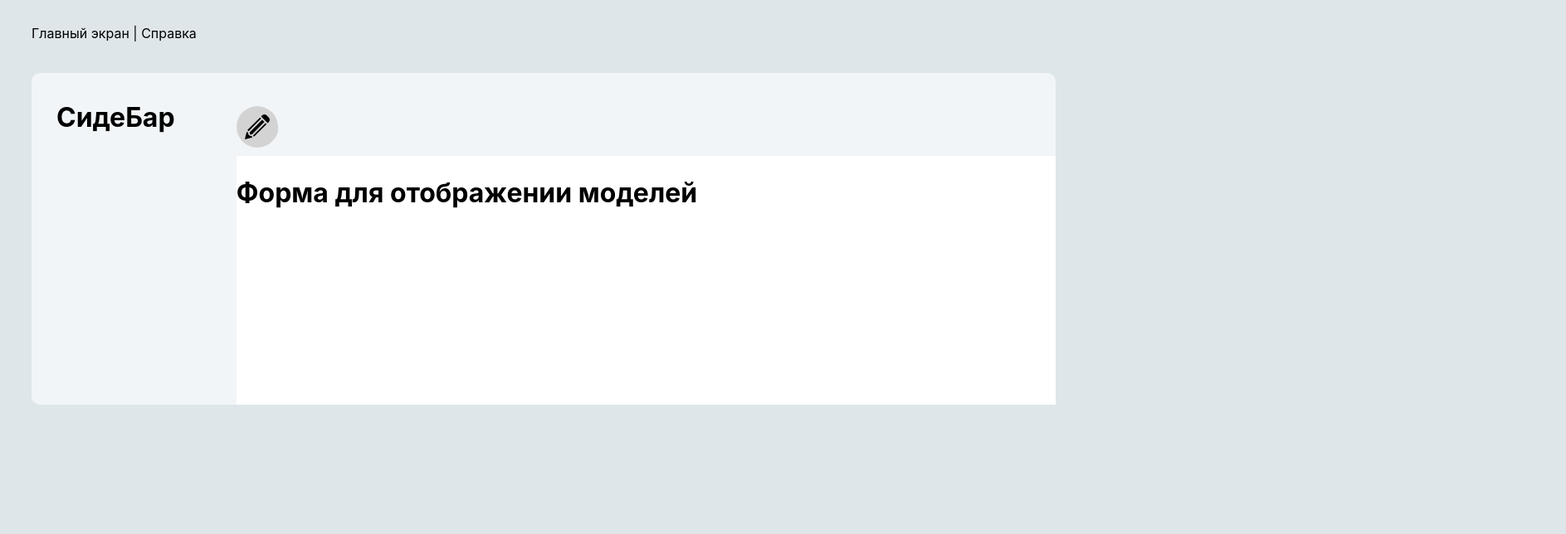
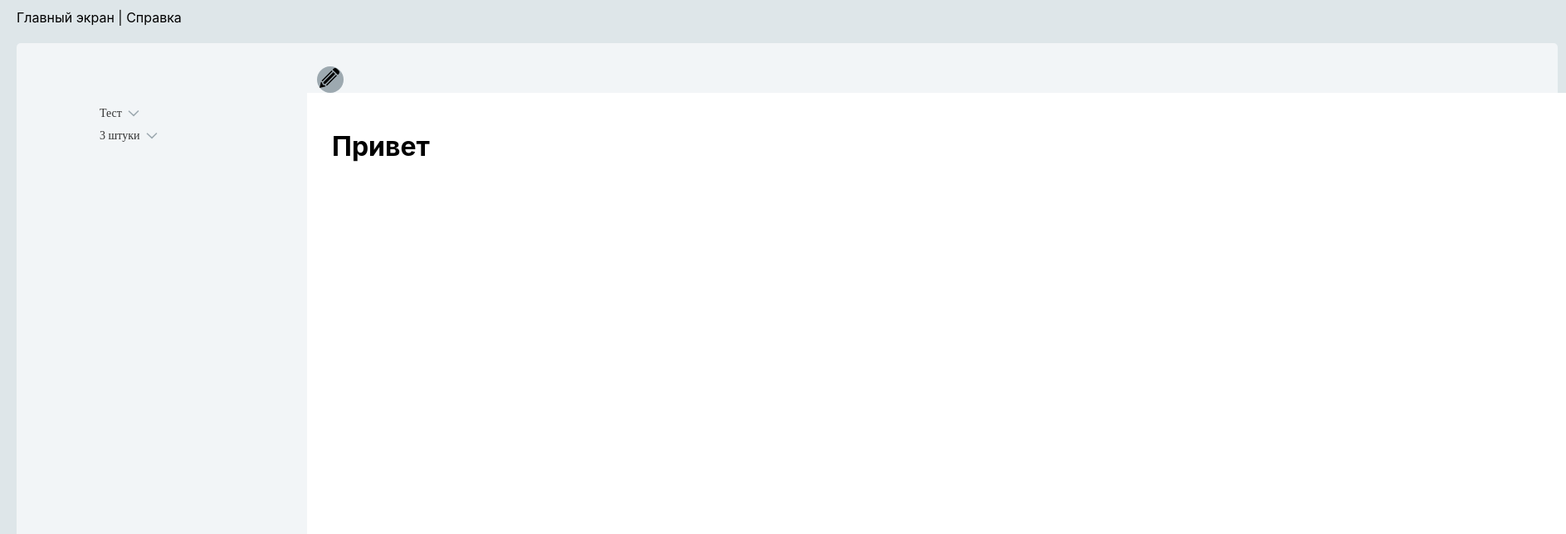
Before and after one commit to lidniQ/vitepress, a Vue app in the folder vite-project/: page / in a window 1280 px wide. Shown: the top 644 px of the page at 83% size, 1887 px wide, since content can reach past the window. Built offline with nearby package versions, Linux system fonts and the light colour scheme.

Commit message:
sidebar ползунок + стили

```diff
--- /dev/null
+++ b/package.json
@@ -0,0 +1,5 @@
+{
+  "dependencies": {
+    "marked": "^12.0.1"
+  }
+}
--- a/vite-project/src/App.vue
+++ b/vite-project/src/App.vue
@@ -45,7 +45,9 @@ export default {
   display: flex;
   flex-direction: column;
   margin-left:30px;
-
+  width: 1857px;
+  height: 978px;
+  background: #DEE6E9;
 }
 
 .erka-menu-bar {
@@ -56,16 +58,39 @@ export default {
 }
 
 .directory {
-  display: flex;
-  flex: 1;
-  background-color: #f2f5f7;
+display: flex;
+flex-direction: row;
+align-items: flex-start;
+padding: 20px;
 
-  border-radius: 10px;
+position: absolute;
+width: 1817px;
+height: 901px;
+left: 20px;
+top: 52px;
+
+background: #F2F5F7;
+border-radius: 5px;
+
 }
 
 .directory-sidebar {
+display: flex;
+flex-direction: column;
+align-items: flex-start;
+padding: 10px;
+gap: 15px;
 
-  width: 20%;
+width: 320px;
+height: 861px;
+
+background: #F2F5F7;
+
+flex: none;
+order: 0;
+align-self: stretch;
+flex-grow: 0;
+
 }
 
 .directory-form {
@@ -75,19 +100,32 @@ export default {
 }
 
 .directory-edit {
-  height: 40px;
-  width: 40px;
-  border-radius: 50%;
-  margin: 40px 0 10px 0;
-  padding: 10px 0 0 10px;
-  background-color: lightgray;
+position: absolute;
+width: 1457px;
+height: 50px;
+left: 350px;
+top: 20px;
+
+background: #F2F5F7;
 
 }
 
 
 .directory-view {
-  height: 300px;
-  background-color: #ffff;
+display: flex;
+flex-direction: column;
+align-items: flex-start;
+padding: 20px 30px;
+gap: 20px;
+
+position: absolute;
+width: 1457px;
+height: 821px;
+left: 350px;
+top: 60px;
+
+background: #FFFFFF;
+
 }
 
 </style>
--- a/vite-project/src/components/directory-side-bar.vue
+++ b/vite-project/src/components/directory-side-bar.vue
@@ -1,15 +1,104 @@
 <template>
   <div class="sidebar">
-    <h1>СидеБар</h1>
+    <scroll>
+    <div class="label">
+      <ul>
+        <li v-for="(article, index) in articles" :key="index" class="li-title">
+          <div @click="toggleDropdown(index)" class="sidebar-item">
+            {{ article.title }}
+            &nbsp;
+            <span v-if="article.expanded">
+              <svg width="14" height="9" viewBox="0 0 14 9" fill="none" xmlns="http://www.w3.org/2000/svg">
+                <path d="M13.0001 7.29388L6.96491 1.60306L1.07057 7.5" stroke="#9DA9B0" stroke-width="1.5"/>
+              </svg>
+            </span>
+            <span v-else>
+              <svg width="14" height="9" viewBox="0 0 14 9" fill="none" xmlns="http://www.w3.org/2000/svg">
+                <path d="M0.999871 1.70612L7.03509 7.39694L12.9294 1.5" stroke="#9DA9B0" stroke-width="1.5"/>
+              </svg>
+            </span>
+          </div>
+          <ul v-if="article.expanded">
+            <li v-for="(items, index) in article.items" :key="index" class="li-sub-items">
+              <a :href="'#' + items" class="sub-item-link">{{ items }}</a>
+            </li>
+          </ul>
+        </li>
+      </ul>
+      </div>
+    </scroll>
   </div>
-
 </template>
 
 <script>
+import scroll from './scroll.vue';
+
+export default {
+  data() {
+    return {
+      articles: [
+        { title: 'Тест', expanded: false, items: ['тести 1', 'авыавы 2'] },
+        { title: '3 штуки', expanded: false, items: ['1 штучка', '2 штучка', '3 штучка'] },
+      ],
+    };
+  },
+  methods: {
+    toggleDropdown(index) {
+      this.articles[index].expanded = !this.articles[index].expanded;
+    },
+  },
+  components: {
+    scroll,
+  }
+};
 </script>
 
 <style>
-  .sidebar{
-    margin: 30px;
+.sidebar {
+  margin: 30px;
+}
+
+.label {
+  ul {
+    list-style-type: none;
+    .li-title{
+    padding: 0 0 10px 0;
+
   }
+  }
+}
+
+.sidebar-item {
+  font-family: 'Montserrat';
+  font-style: normal;
+  font-size: 14px;
+  line-height: 17px;
+  display: flex;
+  align-items: center;
+  color: #333333;
+  cursor: pointer;
+  ul {
+    width: 174px;
+    font-family: 'Montserrat';
+    font-style: normal;
+    font-weight: 500;
+    font-size: 12px;
+    line-height: 15px;
+    display: flex;
+    align-items: center;
+    color: red;
+    list-style-type: none;
+  }
+}
+.sub-item-link{
+      text-decoration: none;
+      color: #707070;
+}
+
+a:hover {
+  color: #0C9C85;
+}
+.li-sub-items{
+  padding:0;
+}
 </style>
--- a/vite-project/src/components/directory.vue
+++ b/vite-project/src/components/directory.vue
@@ -1,8 +1,40 @@
 <template>
-  <h1>Форма для отображении моделей</h1>
+   <div v-if="editing">
+      <textarea v-model="articleContent"></textarea>
+      <br>
+      <button @click="saveArticle">Сохранить</button>
+    </div>
+    <div v-else v-html="renderedArticle"></div>
 </template>
 <script>
+import { marked } from 'marked';
 
+export default {
+  data() {
+    return {
+      articleContent: '# Привет',
+      renderedArticle: '',
+      editing: false,
+    };
+  },
+  methods: {
+    addNewArticle() {
+
+    },
+    editArticle() {
+      this.editing = true;
+
+    },
+    saveArticle() {
+      this.renderedArticle = marked(this.articleContent);
+      this.editing = false;
+    },
+  },
+  mounted() {
+    this.renderedArticle = marked(this.articleContent);
+
+  },
+};
 </script>
 
 <style>
--- a/vite-project/src/components/edit_menu_components/pencil-edit.vue
+++ b/vite-project/src/components/edit_menu_components/pencil-edit.vue
@@ -1,7 +1,7 @@
 <template>
     <div class="pencil">
     <svg version="1.1" id="Capa_1" xmlns="http://www.w3.org/2000/svg" xmlns:xlink="http://www.w3.org/1999/xlink" x="0px" y="0px"
-	 width="30px" height="30px" viewBox="0 0 485.219 485.22" style="enable-background:new 0 0 485.219 485.22;"
+	 width="24px" height="24px" viewBox="0 0 485.219 485.22" style="enable-background:new 0 0 485.219 485.22;"
 	 xml:space="preserve" @click="openMenu">
 <g>
 	<path d="M467.476,146.438l-21.445,21.455L317.35,39.23l21.445-21.457c23.689-23.692,62.104-23.692,85.795,0l42.886,42.897
@@ -35,7 +35,15 @@ export default{
 
 <style>
 .pencil{
-    background-color: lightgray;
-    border-radius: 50%;
+position: absolute;
+width: 32px;
+height: 32px;
+left: 12px;
+top: 8px;
+border-radius: 80%;
+background: #9DA9B0;
+svg{
+    margin: 2px 0 0 3px;
+}
 }
 </style>
--- a/vite-project/src/components/erka-menu-bar.vue
+++ b/vite-project/src/components/erka-menu-bar.vue
@@ -1,13 +1,23 @@
 <template>
   <div class="menubar">
   <span>Главный экран  |  Справка</span>
-</div>
+  </div>
 </template>
 <script>
 </script>
 
 <style>
   .menubar{
-    margin: 20px 0 0 0;
+  display: flex;
+  flex-direction: row;
+  align-items: flex-end;
+  padding: 0px;
+  gap: 10px;
+
+  position: absolute;
+  width: 249px;
+  height: 17px;
+  left: 20px;
+  top: 16px;
   }
 </style>
--- /dev/null
+++ b/vite-project/src/components/scroll.vue
@@ -0,0 +1,14 @@
+<template>
+  <div class="scrollable-container">
+    <slot></slot>
+  </div>
+</template>
+
+<style>
+.scrollable-container {
+  overflow-y: scroll;
+  max-height: 200px;
+}
+
+
+</style>
--- a/vite-project/src/main.ts
+++ b/vite-project/src/main.ts
@@ -4,4 +4,6 @@ import App from './App.vue'
 import router from './router'
 
 
-createApp(App).use(router).mount('#app')
+createApp(App)
+  .use(router)
+  .mount('#app')
--- a/vite-project/src/router/index.ts
+++ b/vite-project/src/router/index.ts
@@ -9,7 +9,8 @@ const routes = [
 
 const router = createRouter({
   history: createWebHistory(),
-  routes
+  routes,
+
 })
 
 export default router
--- a/vite-project/src/style.css
+++ b/vite-project/src/style.css
@@ -11,3 +11,11 @@
   -webkit-font-smoothing: antialiased;
   -moz-osx-font-smoothing: grayscale;
 }
+
+body {
+  position: relative;
+  width: 1857px;
+  height: 978px;
+  margin: 0;
+  background: #DEE6E9;
+}
```
Also changed, not shown: vite-project/src/components/edit_menu_components/main-menu-edit.vue (added), 2 other files (tests, documents, lock files or other folders).
